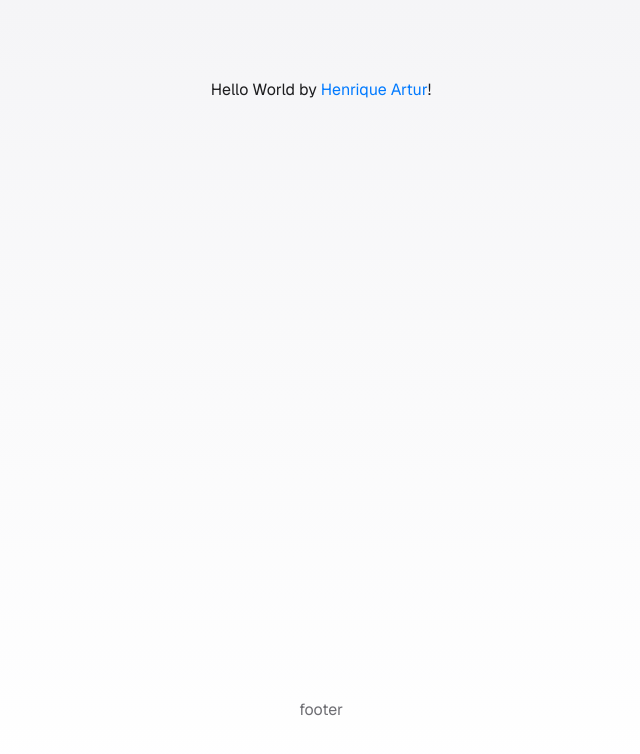
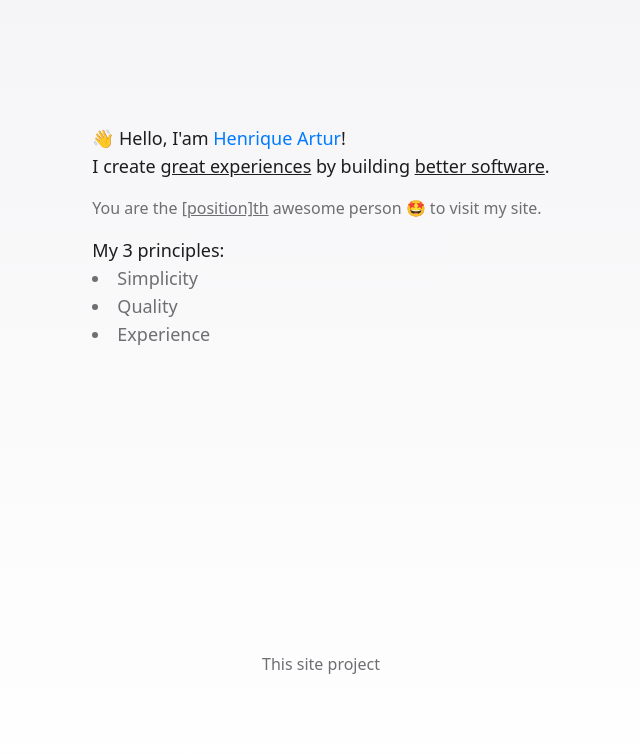
Before and after one commit to HenriqueArtur/MySite, a Next.js app: page / in a window 1280 px wide. Shown: the top 754 px of the page, without its empty margins (319-959 px from the left). Built offline with nearby package versions, Linux system fonts and the light colour scheme.

Commit message:
✨ nex text to site

```diff
--- a/src/app/page.tsx
+++ b/src/app/page.tsx
@@ -1,11 +1,26 @@
 export default function Home() {
   return (
-    <div className="grid grid-rows-[20px_1fr_20px] items-center justify-items-center min-h-screen p-8 pb-20 gap-16 sm:p-20 font-[family-name:var(--font-geist-sans)]">
-      <main>
-        <h1>Hello World by <span className="text-brand">Henrique Artur</span>!</h1>
+    <div className="grid items-center justify-items-center min-h-screen p-8 pb-20 gap-16 sm:p-20 font-sans text-lg">
+      <main className="flex flex-col gap-4">
+        <div>
+          <p>👋 Hello, I'am <span className="text-brand">Henrique Artur</span>!</p>
+          {/* database: https://filess.io/ */}
+          <p>I create <u>great experiences</u> by building <u>better software</u>.</p>
+        </div>
+        <div>
+          <p className="text-brand-text-2 text-base">You are the <u>[position]th</u> awesome person 🤩 to visit my site.</p>
+        </div>
+        <div>
+          <p>My 3 principles:</p>
+          <ul className="text-brand-text-2 list-disc list-inside">
+            <li>Simplicity</li>
+            <li>Quality</li>
+            <li>Experience</li>
+          </ul>
+        </div>
       </main>
-      <footer className="row-start-3 flex gap-6 flex-wrap items-center justify-center text-brand-text-2">
-        <p>footer</p>
+      <footer className="row-start-3 flex gap-6 flex-wrap items-center justify-center">
+        <a className="text-brand-text-2 text-base hover:underline" target="_blank" href="https://github.com/HenriqueArtur/MySite">This site project</a>
       </footer>
     </div >
   );
```
